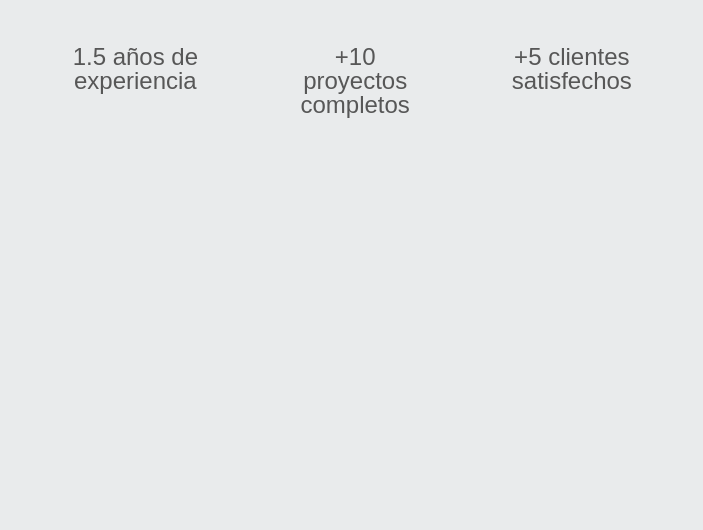
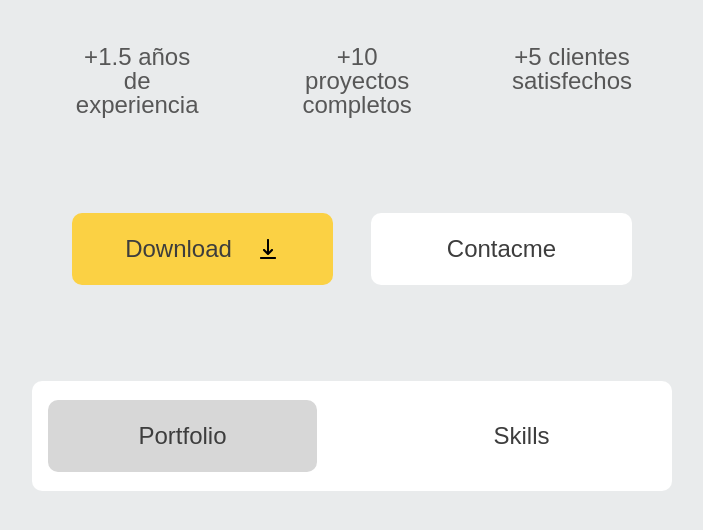
Before and after one commit to Sergio-La/CV, a plain HTML site: page index.html in a window 1280 px wide. Shown: the part 372-902 px from the top of the page, without its empty margins (288-991 px from the left). Before the commit the page ends 800 px from the top, so only its background shows below. Drawn offline with nearby package versions, Linux system fonts and the light colour scheme.

Commit message:
Se construyeron los botones para contacme, download cv, portfolio y skills.

```diff
--- a/index.html
+++ b/index.html
@@ -46,9 +46,29 @@
 
     <section id="experience">
       <div class="experience-flex">
-        <div class="div-experience"><span>1.5 años de experiencia</span></div>
+        <div class="div-experience"><span>+1.5 años de experiencia</span></div>
         <div class="total-projects"><span>+10 proyectos completos</span></div>
         <div class="customers-satisfied">+5 clientes satisfechos</div>
+      </div>
+    </section>
+
+    <section id="cv-contact">
+      <div class="cv-contact-flex">
+        <div class="download-cv">
+          <span>Download</span>   <img src="./images/download.png" alt="descargar" >
+        </div>
+        <div class="contacme">Contacme</div>
+      </div>
+    </section>
+
+    <section id="portfolio-skills">
+      <div class="portfolio-skills-flex">
+        <div class="portfolio portfolio-active">
+          Portfolio
+        </div>
+        <div class="portfolio">
+          Skills
+        </div>
       </div>
     </section>
 
--- a/style.css
+++ b/style.css
@@ -1,6 +1,7 @@
 :root {
   --white: #ffffff;
   --light-grey: #575757;
+  --light-light-grey:#D7D7D7;
   --dark-grey: #3d3d3d;
   --yellow: #fbd144;
   --light-background: #e9ebec;
@@ -140,6 +141,80 @@ header {
   text-align: center;
 }
 
+/*Estilos cv-contacme*/
+#cv-contact {
+  display: flex;
+  justify-content: center;
+}
+
+.cv-contact-flex {
+  width: 35rem;
+  margin: 2em 0;
+  display: flex;
+  justify-content: center;
+  gap: 38px;
+  font-size: 1.5em;
+  color: var(--dark-grey);
+  text-align: center;
+}
+
+.download-cv{
+  width: 15em;
+  height: 3em;
+  background-color: var(--yellow);
+  border-radius: 10px;
+  display: flex;
+  justify-content: center;
+  align-items: center;
+  gap: 1em;
+}
+
+.contacme{
+  width: 15em;
+  height: 3em;
+  background-color: var(--white);
+  border-radius: 10px;
+  display: flex;
+  justify-content: center;
+  align-items: center;
+  gap: 1em;
+}
+
+/*Estilos para el selector del protafolio y las skills*/
+#portfolio-skills {
+  display: flex;
+  justify-content: center;
+
+}
+
+.portfolio-skills-flex {
+  background-color: var(--white);
+  border-radius: 10px;
+  width: 40rem;
+  margin: 2em 0;
+  display: flex;
+  justify-content: space-around;
+  gap: 38px;
+  font-size: 1.5em;
+  color: var(--dark-grey);
+  text-align: center;
+}
+
+.portfolio {
+  width: 42%;
+  height: 3em;
+  display: flex;
+  justify-content: center;
+  align-items: center;
+  border-radius: 10px;
+  margin: 0.8em 0;
+}
+
+.portfolio-active{
+  background-color: var(--light-light-grey);
+}
+
+
 @media screen and (min-width: 481px) and (max-width: 1024px) {
   /* Estilos para tabletas y pantallas más grandes */
 }
```
Also changed, not shown: images/download.png (added).
